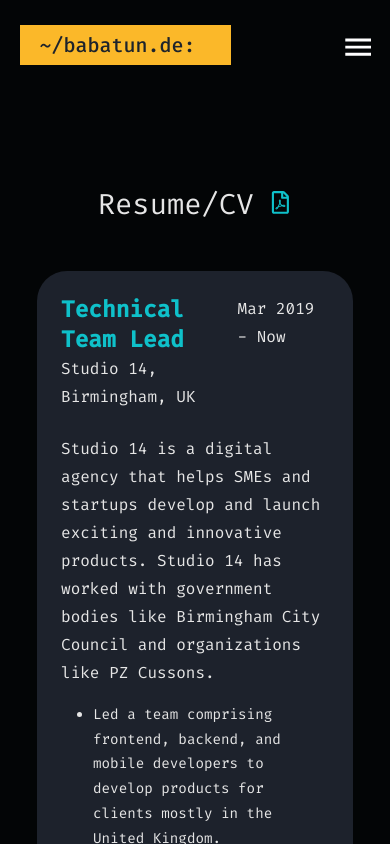
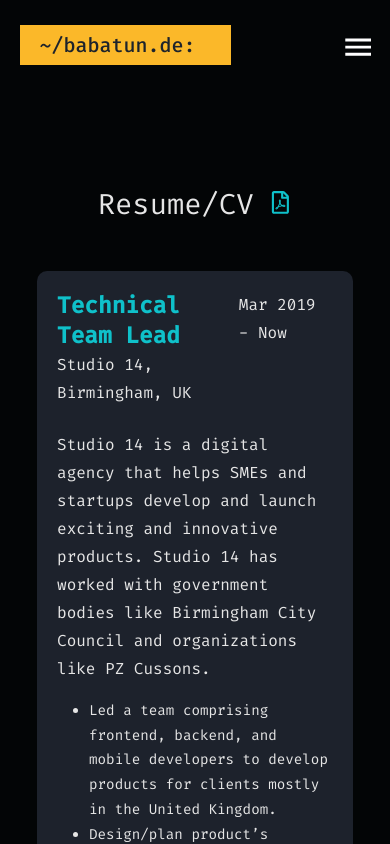
Before and after one commit to codingpop/babatun.de, a Next.js app: page /resume in a window 390 px wide. Shown: the top 844 px of the page. Built offline with nearby package versions, Linux system fonts and the light colour scheme.

Commit message:
Fix responsiveness

```diff
--- a/styles/BlogCard.module.css
+++ b/styles/BlogCard.module.css
@@ -25,5 +25,5 @@
 
 .title,
 .summary {
-  padding: 0 20px;
+  padding: 0 1.25rem;
 }
--- a/styles/Role.module.css
+++ b/styles/Role.module.css
@@ -1,9 +1,9 @@
 .container {
   background: #1d222c;
-  border-radius: 30px;
+  border-radius: 10px;
   width: 90%;
   max-width: 800px;
-  padding: 1.5rem 1.5rem;
+  padding: 1.25rem;
   margin: auto;
 }
 
@@ -34,9 +34,3 @@
 .title {
   margin-bottom: 1.5rem;
 }
-
-@media (min-width: 768px) {
-  .container {
-    padding: 1.5rem 2rem;
-  }
-}
```
